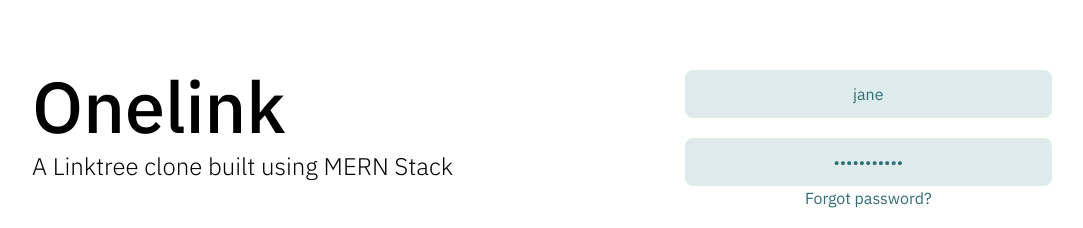
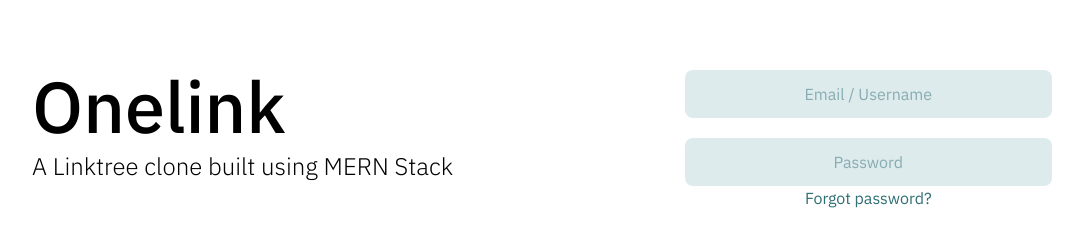
Before and after one commit to mdahmed-abdus/onelink, a React (Create React App) app in the folder frontend/: page / in a window 1280 px wide. Shown: the part 186-414 px from the top of the page, without its empty margins (98-1181 px from the left). Built offline with nearby package versions, Linux system fonts and the light colour scheme.

Commit message:
Code refactor and use effect warning fix

```diff
--- a/frontend/src/App.js
+++ b/frontend/src/App.js
@@ -30,9 +30,7 @@ function App() {
         <Route exact path="/password/forgot" component={ForgotPassword} />
         <Route exact path="/password/reset" component={ResetPassword} />
         <Route exact path="/email/verify" component={EmailVerification} />
-        <Route exact path="/:username">
-          <Profile />
-        </Route>
+        <Route exact path="/:username" component={Profile} />
       </Switch>
       <Footer />
     </BrowserRouter>
--- a/frontend/src/pages/Home.js
+++ b/frontend/src/pages/Home.js
@@ -6,8 +6,8 @@ import { useLogin } from '../hooks/useLogin';
 
 function Home() {
   // set these empty in prod
-  const [emailUsername, setEmailUsername] = useState('jane');
-  const [password, setPassword] = useState('Aa@12345678');
+  const [emailUsername, setEmailUsername] = useState('');
+  const [password, setPassword] = useState('');
   const { login, isLoading, error } = useLogin();
 
   const handleLoginSubmit = e => {
--- a/frontend/src/pages/Logout.js
+++ b/frontend/src/pages/Logout.js
@@ -11,6 +11,7 @@ function Logout() {
     setTimeout(() => {
       logout();
     }, 300);
+    // eslint-disable-next-line react-hooks/exhaustive-deps
   }, []);
 
   return (
--- a/frontend/src/pages/Profile.js
+++ b/frontend/src/pages/Profile.js
@@ -136,6 +136,7 @@ function Profile() {
 
   useEffect(() => {
     loadUserDetails();
+    // eslint-disable-next-line react-hooks/exhaustive-deps
   }, []);
 
   const [showRedirect, setShowRedirect] = useState(false);
```
